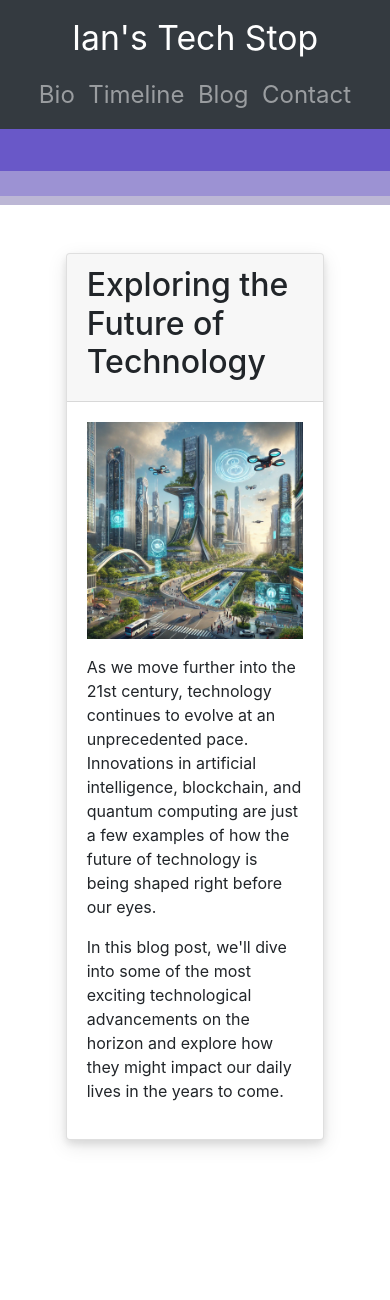
After one commit to Delpen9/Ian-Dover-Personal-Website, a Flask app: page /blog in a window 390 px wide. The commit adds this page. Shown: the top 1300 px of the page. Run offline with Flask 3, Linux system fonts and the light colour scheme; some libraries are stand-ins or nearby versions.

```diff
--- /dev/null
+++ b/myportfolio/static/css/blog.css
@@ -0,0 +1,17 @@
+body, html {
+    height: 350vh; /* Makes the page 3 times the viewport's height */
+    margin: 0;
+}
+
+.container-wrapper {
+    display: flex;
+    align-items: flex-start;
+    justify-content: center;
+    min-height: 50vh;
+    padding-top: 35vh; /* Pushes the content down by 40% of the viewport height */
+}
+
+.blog-main {
+    width: 74%; /* Adjust width as needed */
+    z-index: 5;
+}
--- /dev/null
+++ b/myportfolio/static/css/blog_mobile.css
@@ -0,0 +1,19 @@
+@media (max-width: 950px) {
+    body, html {
+        height: 350vh; /* Makes the page 3 times the viewport's height */
+        margin: 0;
+    }
+
+    .container-wrapper {
+        display: flex;
+        align-items: flex-start;
+        justify-content: center;
+        min-height: 50vh;
+        padding-top: 30vh;
+    }
+
+    .blog-main {
+        width: 74%; /* Adjust width as needed */
+        z-index: 5;
+    }
+}
--- /dev/null
+++ b/myportfolio/templates/blog.html
@@ -0,0 +1,24 @@
+{% extends "navbar.html" %}
+
+{% block content %}
+
+<div class="container-wrapper">
+    <div class="blog-main container">
+        <div class="row justify-content-center">
+            <div class="col-sm-12 col-md-12">
+                <div class="card">
+                    <div class="card-header">
+                        <h2>Exploring the Future of Technology</h2>
+                    </div>
+                    <div class="card-body">
+                        <img src="../static/content/blog/future_of_tech.jpg" alt="Technology Future" class="img-fluid mb-3">
+                        <p>As we move further into the 21st century, technology continues to evolve at an unprecedented pace. Innovations in artificial intelligence, blockchain, and quantum computing are just a few examples of how the future of technology is being shaped right before our eyes.</p>
+                        <p>In this blog post, we'll dive into some of the most exciting technological advancements on the horizon and explore how they might impact our daily lives in the years to come.</p>
+                    </div>
+                </div>
+            </div>
+        </div>
+    </div>
+</div>
+
+{% endblock %}
--- a/myportfolio/templates/navbar.html
+++ b/myportfolio/templates/navbar.html
@@ -31,6 +31,9 @@
 
     <link rel="stylesheet" type="text/css" href="{{ url_for('static', filename='css/navbar.css') }}">
     <link rel="stylesheet" type="text/css" href="{{ url_for('static', filename='css/navbar_mobile.css') }}">
+
+    <link rel="stylesheet" type="text/css" href="{{ url_for('static', filename='css/blog.css') }}">
+    <link rel="stylesheet" type="text/css" href="{{ url_for('static', filename='css/blog_mobile.css') }}">
 </head>
 <body>
     <div class="nav-addon">
@@ -43,6 +46,9 @@
                     </li>
                     <li class="nav-item">
                         <a class="nav-link navbar-font-size" href="/timeline">Timeline &nbsp;</a>
+                    </li>
+                    <li class="nav-item">
+                        <a class="nav-link navbar-font-size" href="/blog">Blog &nbsp;</a>
                     </li>
                     <li class="nav-item">
                         <a class="nav-link navbar-font-size" href="/contact">Contact</a>
--- a/myportfolio/views.py
+++ b/myportfolio/views.py
@@ -125,6 +125,11 @@ def resume():
     return send_from_directory("static/content/resume", "Ian_Dover_Resume.pdf")
 
 
+@app.route("/blog")
+def blog():
+    return render_template("blog.html")
+
+
 if __name__ == "__main__":
     port = int(os.environ.get("PORT", 5001))
     app.run(debug=True, host="0.0.0.0", port=port)
```
Also changed, not shown: myportfolio/static/content/blog/future_of_tech.jpg (added), 1 other file.
